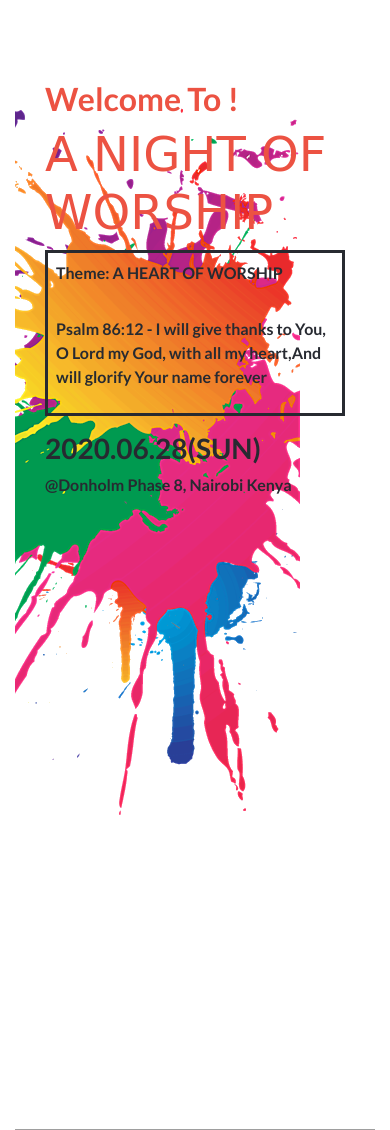
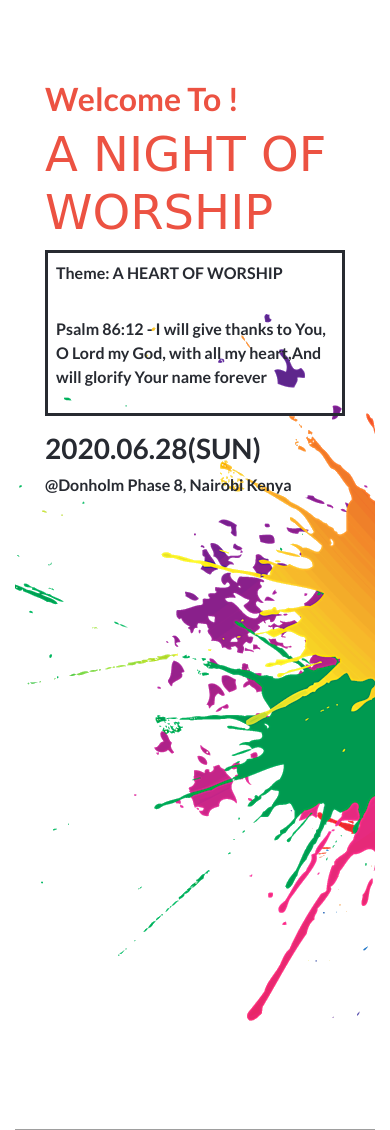
Before and after one commit to mimipeshy/conference-page, a PHP site: page / in a window 390 px wide. Shown: the part 40-1170 px from the top of the page. Run offline with PHP 8.4, Linux system fonts and the light colour scheme; some libraries are stand-ins or nearby versions; some web fonts are replaced; grey boxes are pictures that could not be loaded.

Commit message:
fixed background image

```diff
--- a/css/style.css
+++ b/css/style.css
@@ -113,7 +113,7 @@ li {
 }
 
 .main-banner {
-  background: url(../images/five.png) top right no-repeat;
+  background: url(../images/five.png) center right no-repeat;
   background-color: #fff;
   height: 80vh;
 }
@@ -358,6 +358,7 @@ footer .footer-container {
 
   .main-banner {
     height: 130vh;
+    background: url(../images/five.png) bottom  no-repeat;
   }
 
 }
```
